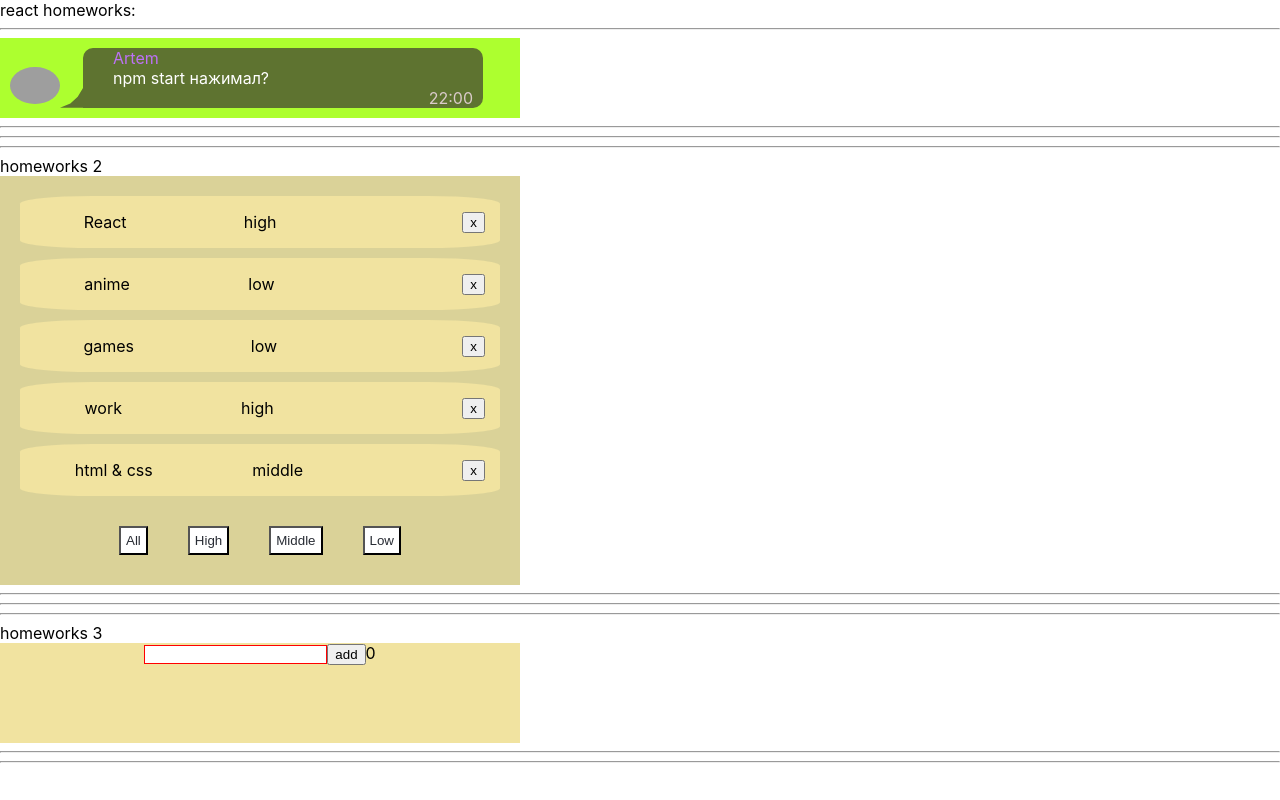
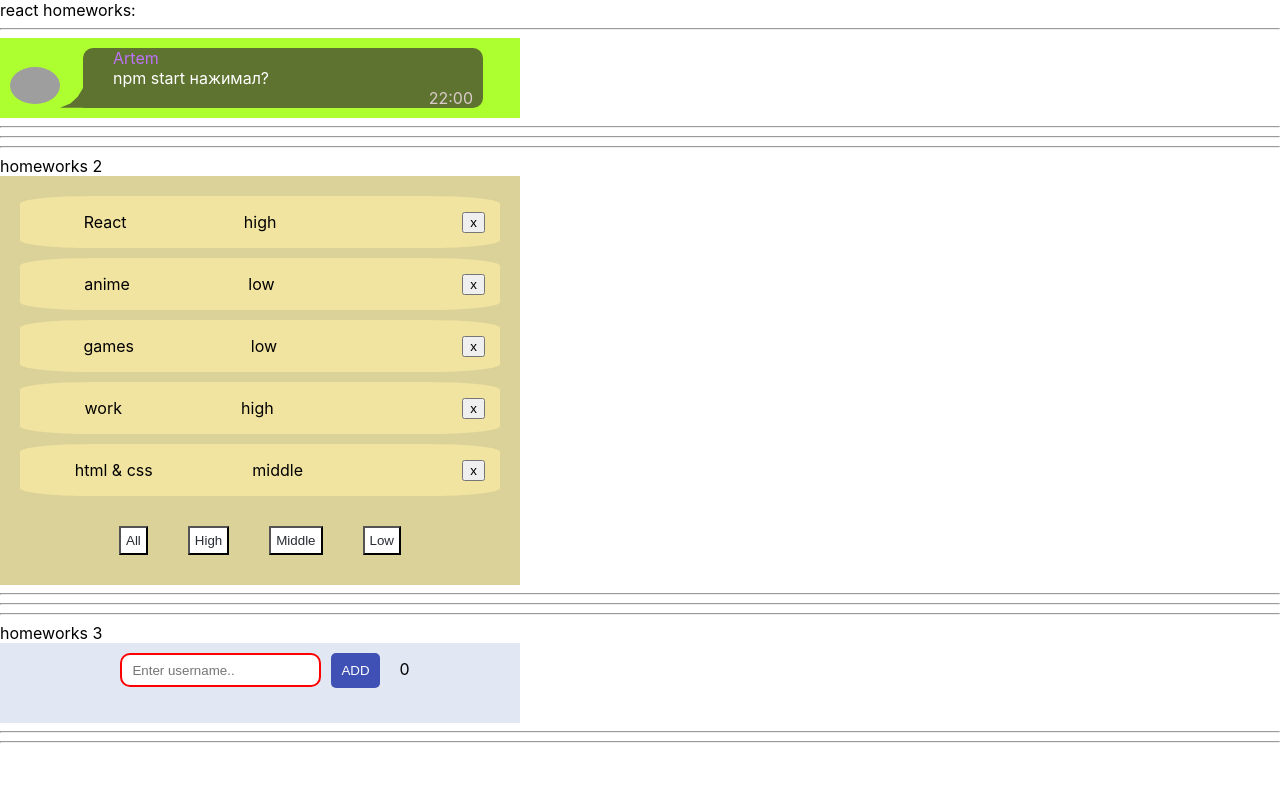
Before and after one commit to Arturp1994/DZ, a React (Create React App) app: page / in a window 1280 px wide. Built offline with nearby package versions, Linux system fonts and the light colour scheme; grey boxes are pictures that could not be loaded.

Commit message:
Dz3 did all(style)

```diff
--- a/src/p2-homeworks/h3/Greeting.module.css
+++ b/src/p2-homeworks/h3/Greeting.module.css
@@ -3,20 +3,39 @@
 }
 
 .error {
-    border: 1px solid red;
+    border: 2px solid red;
+    padding:10px;
+    border-radius:10px;
+    margin: 10px;
+    height: 10px
+;
+
 }
 
 .noterror {
-    border: 1px solid blue;
+    border: 2px solid #0258ea;
+    padding:10px;
+    border-radius:10px;
+    margin: 10px;
+    height: 10px
 }
 
 .Namerror{
     color: red;
 }
 .all{
-    background-color: #f1e3a0;
+    background-color: #e1e8f3;
     width: 520px;
-    height: 100px;
-text-align: center;
+    height: 80px;
+    text-align: center;
 
 }
+
+.button {
+    padding:10px;
+    border:none;
+    background-color:#3F51B5;
+    color:#fff;
+    border-radius:5px;
+    margin-right: 20px;
+}
--- a/src/p2-homeworks/h3/Greeting.tsx
+++ b/src/p2-homeworks/h3/Greeting.tsx
@@ -17,8 +17,8 @@ const Greeting: React.FC<GreetingPropsType> = (
 
     return (
         <div className={s.all}>
-            <input value={name} onChange={setNameCallback} className={inputClass}/>
-            <button onClick={addUser}>add</button>
+            <input value={name} onChange={setNameCallback} className={inputClass} placeholder="Enter username.."/>
+            <button onClick={addUser} className={s.button}>ADD</button>
             <span>{totalUsers}</span>
             <div className={s.Namerror}>{error}</div>
         </div>
```
